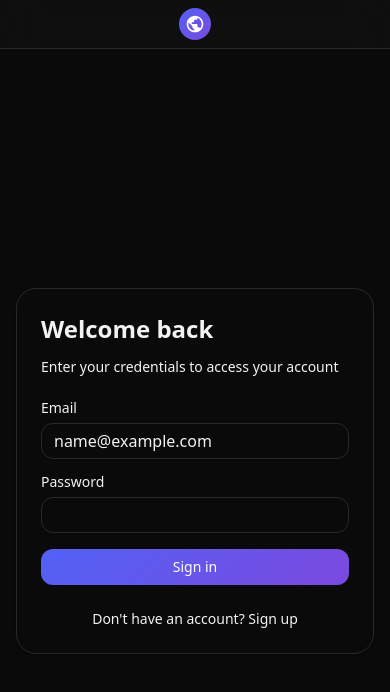
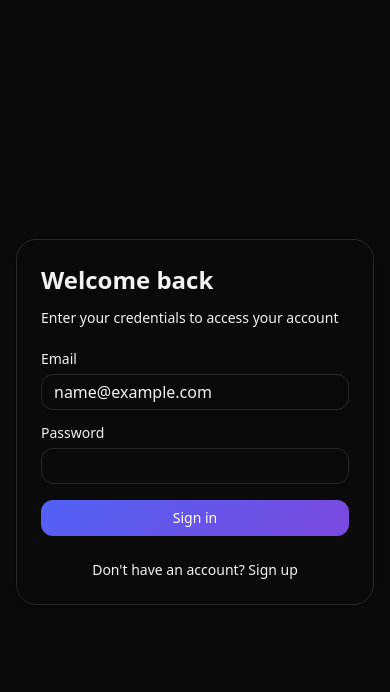
Before and after one commit to kuya-kukwa/threads-clone-project, a Next.js app: page /login in a window 390 px wide. Shown: the top 692 px of the page. Built offline with nearby package versions, Linux system fonts and the light colour scheme; no server answers.

Commit message:
feat: implement NavBar component with responsive design; add manifest.json for PWA support

```diff
--- a/components/layout/NavBar.tsx
+++ b/components/layout/NavBar.tsx
@@ -19,26 +19,11 @@ export function NavBar() {
     pathname.startsWith('/login') || pathname.startsWith('/register');
 
   return (
-    <nav className="sticky top-0 z-50 w-full border-b border-border/50 glass">
+    <nav className="sticky top-0 z-50 w-full border-b border-border/50 glass hidden md:block">
       <div className="max-w-2xl mx-auto px-4">
         <div className="flex h-12 items-center justify-between">
           {/* Logo - centered on mobile */}
           <div className="flex-1 md:flex-none" />
-
-          <Link
-            href={user ? '/feed' : '/'}
-            className="flex items-center justify-center"
-          >
-            <div className="w-8 h-8 rounded-lg btn-gradient flex items-center justify-center">
-              <svg
-                className="w-5 h-5 text-white"
-                viewBox="0 0 24 24"
-                fill="currentColor"
-              >
-                <path d="M12 2C6.48 2 2 6.48 2 12s4.48 10 10 10 10-4.48 10-10S17.52 2 12 2zm-1 17.93c-3.95-.49-7-3.85-7-7.93 0-.62.08-1.21.21-1.79L9 15v1c0 1.1.9 2 2 2v1.93zm6.9-2.54c-.26-.81-1-1.39-1.9-1.39h-1v-3c0-.55-.45-1-1-1H8v-2h2c.55 0 1-.45 1-1V7h2c1.1 0 2-.9 2-2v-.41c2.93 1.19 5 4.06 5 7.41 0 2.08-.8 3.97-2.1 5.39z" />
-              </svg>
-            </div>
-          </Link>
 
           {/* Desktop Navigation - horizontal icons */}
           <div className="flex-1 flex justify-end">
```
Also changed, not shown: public/manifest.json (added).
